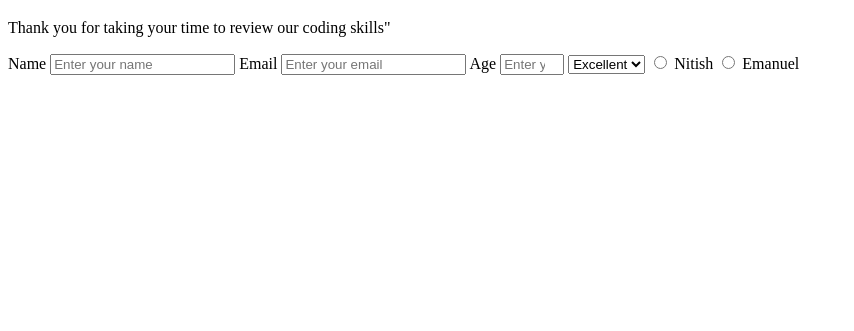
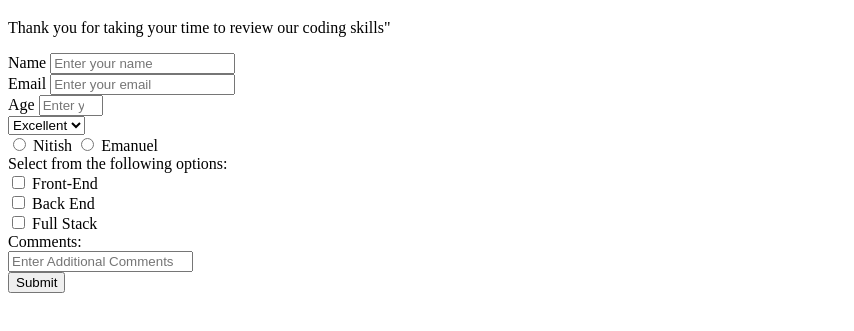
Before and after one commit to Nitish5925/nitish-emmanuel, a plain HTML site: page index.html in a window 1280 px wide. Shown: the part 61-392 px from the top of the page, without its empty margins (0-854 px from the left). Drawn offline with Linux system fonts and the light colour scheme.

Commit message:
Update index.html
finished

```diff
--- a/index.html
+++ b/index.html
@@ -24,23 +24,38 @@
     <script  src="js/index.js"></script>
     <h1 id="title">Nitish and Emmanuel Survey Form"</h1>
     <p id="description">Thank you for taking your time to review our coding skills"</p>
-    <form id="survey-form">
+    <form class="form" id="survey-form">
       <label id="name-label">Name</label>
-      <input id="name" type="text" placeholder="Enter your name">
+      <input id="name" type="text" placeholder="Enter your name"></br>
       <label id="email-label">Email</label>
-      <input id="email" type="email" name="email" placeholder="Enter your email">
+      <input id="email" type="email" name="email" placeholder="Enter your email"></br>
       <label id="age-label">Age</label>
-      <input id="number" type="number" name="number" min=13 max=150 placeholder="Enter your number">
+      <input id="number" type="number" name="number" min=13 max=150 placeholder="Enter your number"></br>
       <select id="dropdown">
         <option value = "Excellent">Excellent</option>
         <option value = "Good">Good</option>
         <option value = "Avg">Avg</option>
         <option value = "bad">Bad</option>
-      </select>
+      </select></br>
       <input type="radio" id="name" name="name" value="Nitish">
       <label for="name">Nitish</label>
       <input type="radio" id="name1" name="name1" value="Emanuel">
-      <label for="name1">Emanuel</label>
+      <label for="name1">Emanuel</label></br>
+
+      <label id="checkbox" type="text" placeholder="">Select from the following options:<label></br>
+
+      <input type="checkbox" id="front-end" value="Front End">
+      <label for="front-end">Front-End</label></br>
+      <input type="checkbox" id= "back-end" value="backend">
+      <label for="back-end">Back End</label></br>
+      <input type="checkbox" id="full-stack" value="Full Stack">
+      <label for="full-stack">Full Stack</label></br>
+
+      <form class="form" id="comments" type="textarea">
+        <label id="comments" type="text">Comments:</label></br>
+        <input id="comments" type="textarea" placeholder="Enter Additional Comments"></br>
+        <button id="submit" type="button" name="submit">Submit</button>
+      </form>
     </form>
   </body>
 </html>
```
